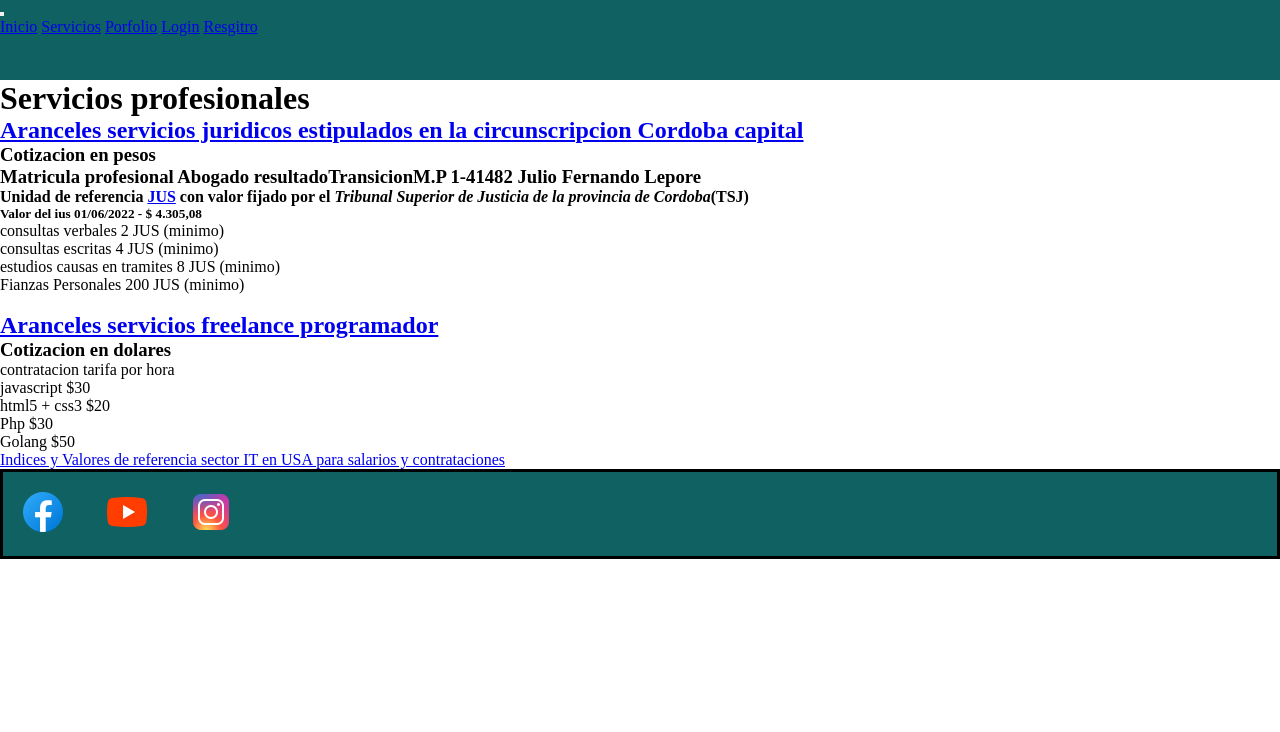
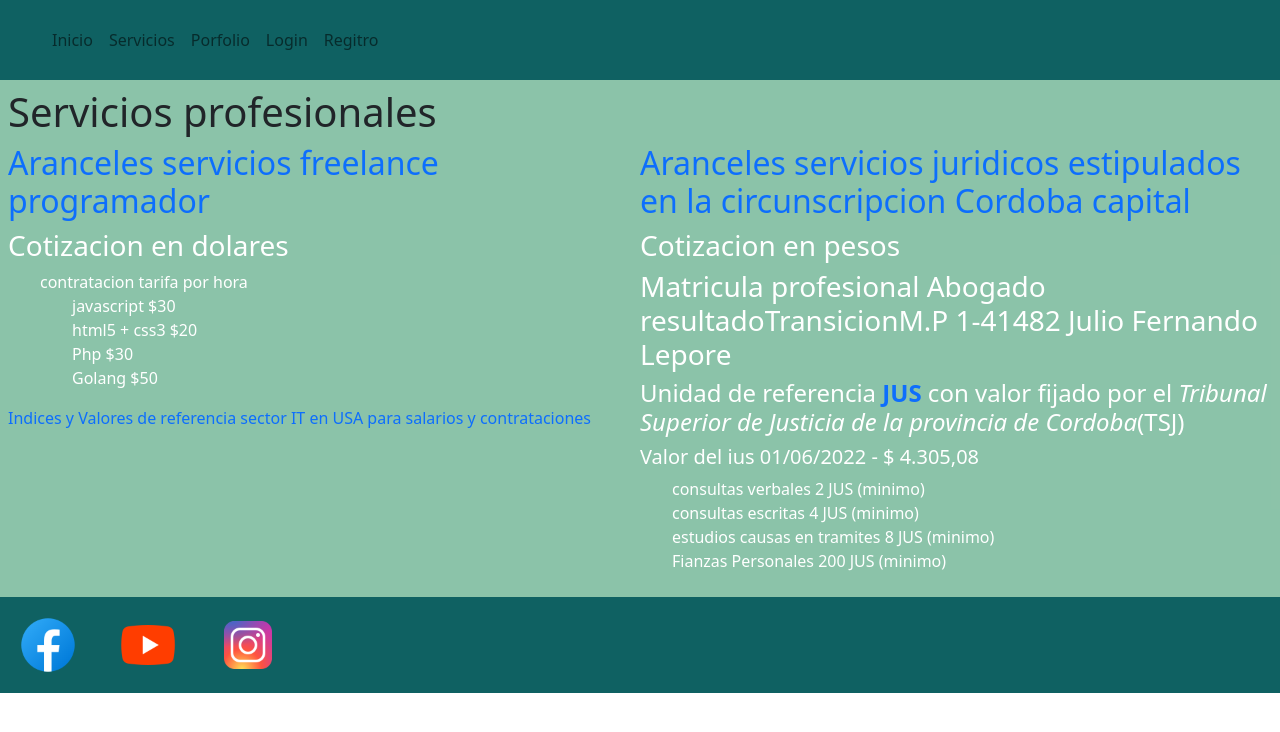
Before and after one commit to juliofernandolepore/desarrolloWeb, a plain HTML site: page sections/servicios.html in a window 1280 px wide. Drawn offline with nearby package versions, Linux system fonts and the light colour scheme.

Commit message:
efectos y grid

```diff
--- a/sections/servicios.html
+++ b/sections/servicios.html
@@ -6,6 +6,8 @@
     <meta http-equiv="X-UA-Compatible" content="IE=edge">
     <meta name="viewport" content="width=device-width, initial-scale=1.0">
     <title>Servicios</title>
+    <link href="https://cdn.jsdelivr.net/npm/bootstrap@5.2.1/dist/css/bootstrap.min.css" rel="stylesheet"
+        integrity="sha384-iYQeCzEYFbKjA/T2uDLTpkwGzCiq6soy8tYaI1GyVh/UjpbCx/TYkiZhlZB6+fzT" crossorigin="anonymous">
     <link rel="stylesheet" href="../styles/styles.css">
 </head>
 
@@ -19,24 +21,25 @@
                     aria-label="Toggle navigation">
                     <span class="navbar-toggler-icon"></span>
                 </button>
-                <div class="collapse navbar-collapse" id="navbarNavAltMarkup">
-                    <div class="navbar-nav">
-                        <a class="nav-link active" aria-current="page" href="../index.html">Inicio</a>
+                <div class="collapse navbar-collapse " id="navbarNavAltMarkup">
+                    <div class="navbar-nav ">
+                        <a class="nav-link active" aria-current="page" href="../index.html"></a>
+                        <a class="nav-link" href="../index.html">Inicio</a>
                         <a class="nav-link" href="servicios.html">Servicios</a>
                         <a class="nav-link" href="./porfolio.html">Porfolio</a>
-                        <a class="nav-link" href="./login.html">Login</a>
-                        <a class="nav-link" href="./registro.html">Resgitro</a>
+                        <a class="nav-link" href="login.html">Login</a>
+                        <a class="nav-link" href="./registro.html">Regitro</a>
                     </div>
                 </div>
             </div>
         </nav>
 
     </header>
-    <main class="bg-success p-2 text-dark bg-opacity-50">
+
+    <main class="gridServ bg-success p-2 text-dark bg-opacity-50">
         <h1>Servicios profesionales</h1>
+        <section class="arancelesAb">
 
-
-        <section>
             <h2><a href="https://abogado.org.ar/aranceles-consulta-997.html" target="_blank">
                     Aranceles servicios juridicos estipulados en la circunscripcion Cordoba capital</a>
             </h2>
@@ -57,9 +60,7 @@
                 <li></li>
             </ul>
         </section>
-        <section>
-
-            <section>
+        <section class="arancelesDev">
             <h2><a href="https://www.talent.com/es/salary?job=software+developer" target="_blank">Aranceles
                     servicios freelance programador</a></h2>
             <h3>Cotizacion en dolares</h3>
@@ -73,13 +74,11 @@
                 </ul>
                 </li>
             </ul>
-                <article>
+
             <a href="https://www.talent.com/es/salary?job=golang+developer&location=" target="_blank">
                 Indices y Valores de referencia sector IT en USA para salarios y contrataciones
             </a>
-                </article>
         </section>
-
     </main>
 
 
--- a/styles/styles.css
+++ b/styles/styles.css
@@ -6,12 +6,18 @@
     box-sizing: border-box;
 }
 
+ul li {
+    list-style-type: none;
+}
+a {
+    text-decoration: none;
+}
+
 .registro {
     padding: 8rem 2rem;
 }
 
 .footerClass {
-    border: 3px solid black;
     background-color: rgb(15, 97, 98);
     height: auto;
 
@@ -31,20 +37,45 @@
 }
 
 .footerClass div {
-    margin: auto;
+    height: auto;
 
 }
 
 .icon {
-    padding: 0px;
+    padding: 0.5;
     margin: 1rem;
-    width: 3rem;
+    width: 4rem;
     transition: 1s, border 0.5s;
 }
 
 .icon:hover {
-    border: 4px solid black;
-    border-radius: 35%;
-    padding: 0;
-    width: 4rem;
+    border-bottom: 3px solid white;
+    padding: auto;
+    width: 2.5rem;
 }
+.gridServ {
+    display: grid;
+    grid-template-columns: repeat(2,1fr);
+    grid-template-rows: repeat(1,1fr);
+    grid-template-areas:
+    "servicios servicios"
+    "developer abogado"
+    ;
+}
+
+.servicios {
+    grid-area: servicios;
+
+}
+
+.arancelesAb {
+    grid-area: abogado;
+    font-size: medium;
+    color: white;
+}
+
+.arancelesDev{
+    grid-area: developer;
+    font-size: medium;
+    color: white;
+}
```
Also changed, not shown: index.html (+1 -1 lines), sections/registro.html (+2 -2 lines). Lines whose indentation alone changed are shown as unchanged.
